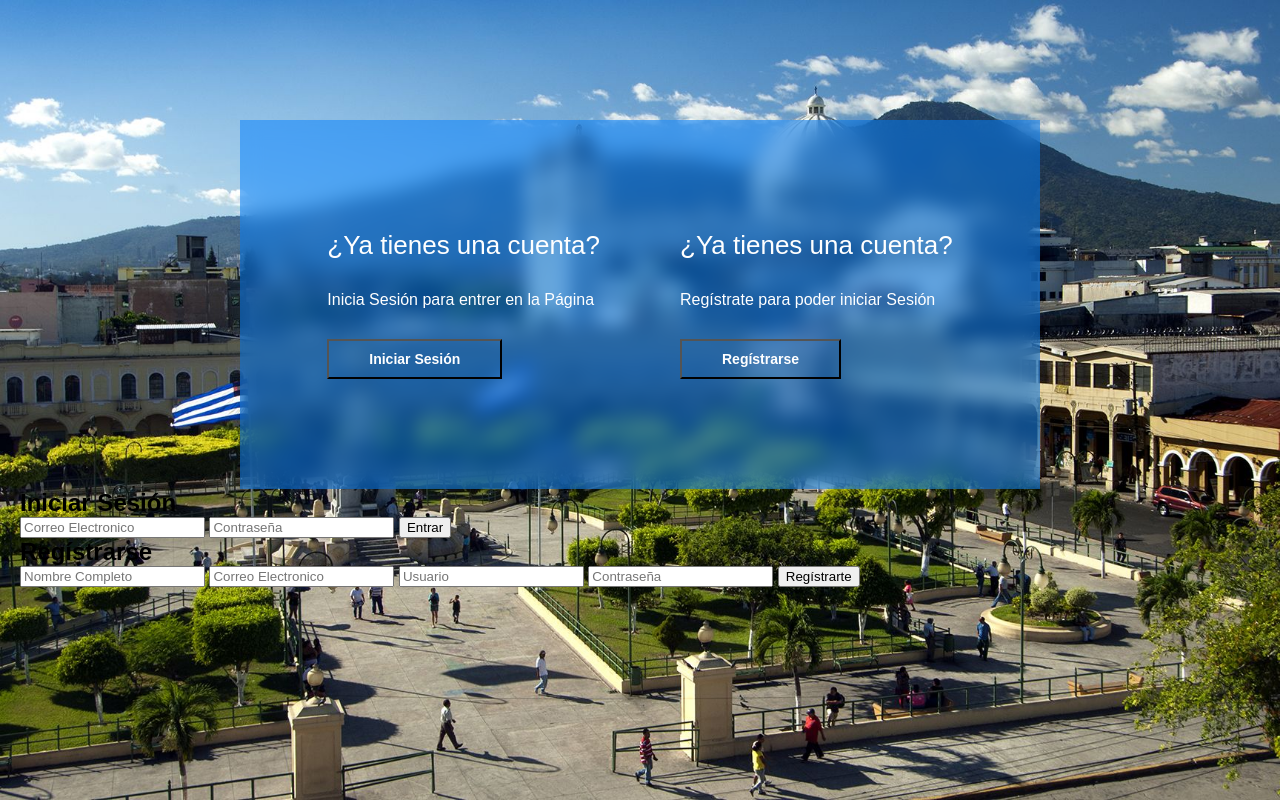
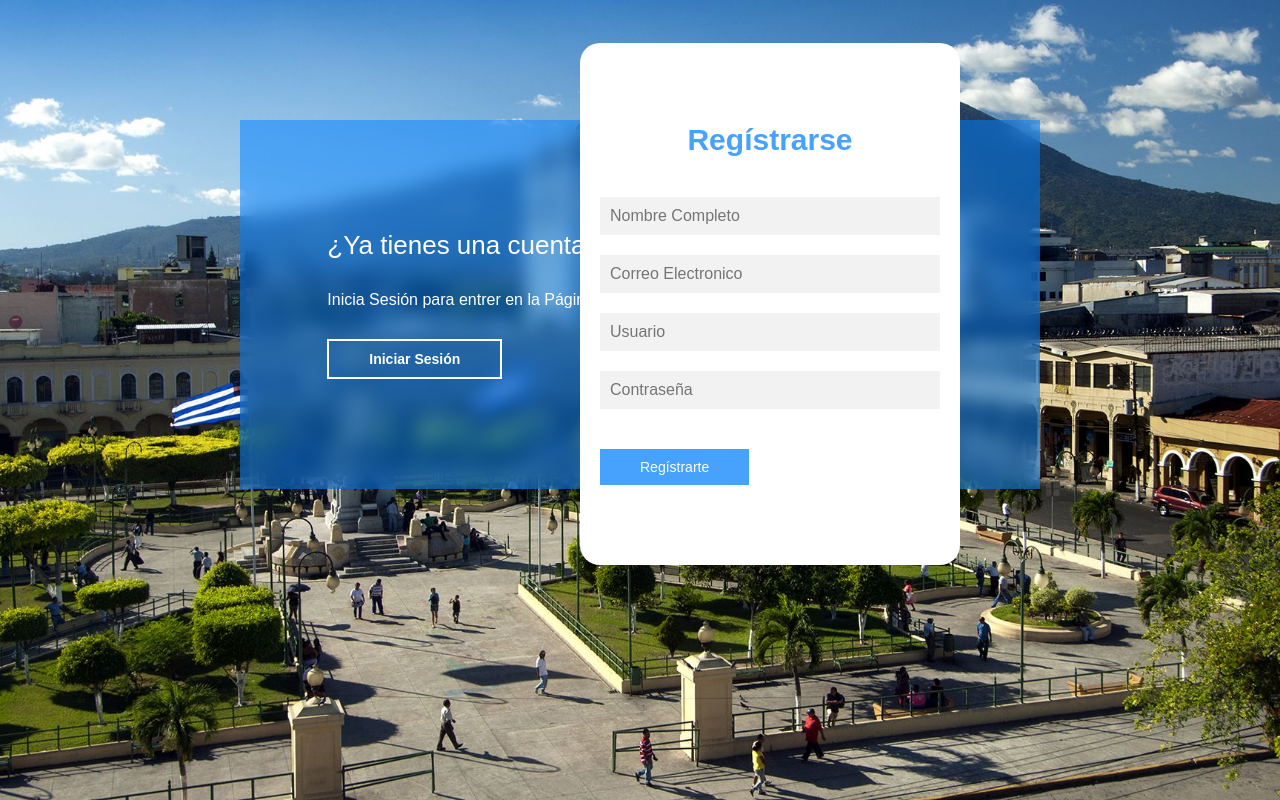
Before and after one commit to Snark007/Crea-J-LosTipiquisimos, a PHP site: the page made by Html/inicio de sesión.html in a window 1280 px wide. Run offline with PHP 8.4, Linux system fonts and the light colour scheme.

Commit message:
sin java
completado

```diff
--- a/Css/estiloinicio.css
+++ b/Css/estiloinicio.css
@@ -52,10 +52,70 @@ main{
 }
 .caja__trasera button{
     padding: 10px 40px;
-    border: 2px soild white;
+    border: 2px solid white;
     background: transparent;
     font-size: 14px;
     font-weight: 600;
     cursor: pointer;
     color:white;
+    outline: none;
+    transform: all 300ms;
 }
+
+.caja__trasera button:hover{
+    background: white;
+    color: #46A2FD;
+}
+/*formularios*/
+.contenedor__login-register{
+    display: flex;
+    align-items: center;
+    width: 100%;
+    max-width: 380px;
+    position: relative;
+    top: -185px;
+    left: 560px;
+}
+
+.contenedor__login-register form{
+    width: 100%;
+    padding: 80px 20px;
+    background: white;
+    position: absolute;
+    border-radius: 20px;
+}
+
+.contenedor__login-register form h2{
+    font-size: 30px;
+    text-align: center;
+    margin-bottom: 20px;
+    color:#46A2FD;
+}
+.contenedor__login-register form input{
+    width: 100%;
+    margin-top: 20px;
+    padding: 10px;
+    border: none;
+    background: #F2F2F2;
+    font-size: 16px;
+    outline: none;
+}
+
+.contenedor__login-register form button{
+    padding: 10px 40px;
+    margin-top: 40px;
+    border: none;
+    font-size: 14px;
+    background: #46A2FD;
+    color: white;
+    cursor: pointer;
+    outline: none;
+}
+
+.formulario__login{
+    opacity: 1;
+    display: block;
+}
+.formulario__register{
+    display:block;
+}
```
